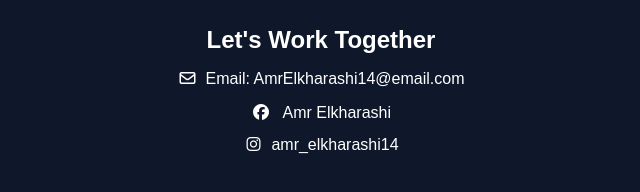
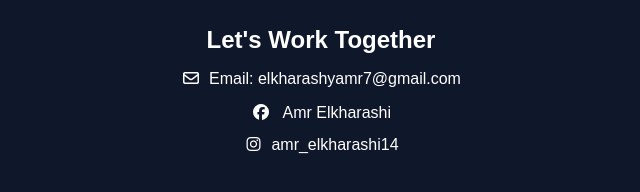
Before and after one commit to MazenMazika/amr-portfolio, a plain HTML site: page index.html in a window 1280 px wide. Shown: the part 1567-1759 px from the top of the page, 319-959 px from the left. Drawn offline with Linux system fonts and the light colour scheme.

Commit message:
index.html

```diff
--- a/index.html
+++ b/index.html
@@ -54,7 +54,7 @@
         </div>
         <h2 style="margin-bottom: 1rem;">Let's Work Together</h2>
         <div class="email">
-            <p><span class="gmail"><i class="fa-regular fa-envelope"></i></span>Email: AmrElkharashi14@email.com</p>
+            <p><span class="gmail"><i class="fa-regular fa-envelope"></i></span>Email: elkharashyamr7@gmail.com </p>
         </div>
         <div class="facebook">
             <p><i class="fa-brands fa-facebook"></i> Amr Elkharashi</p>
```
